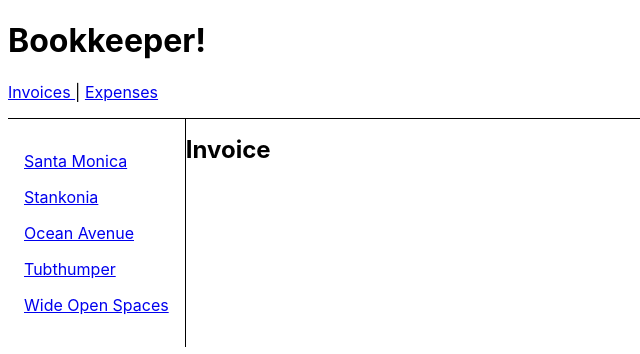
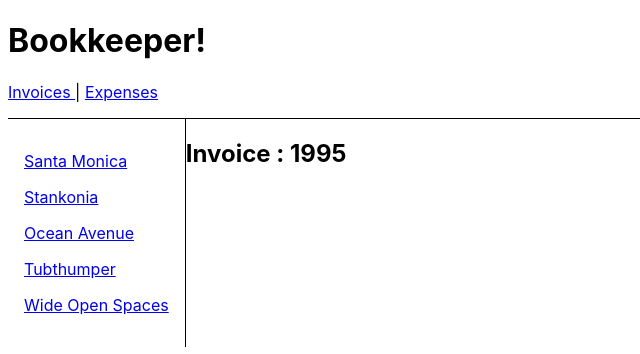
Before and after one commit to ManiShankarGajavelli/BookKeeper-router, a React (Vite) app: page /invoices/1995 in a window 1280 px wide. Shown: the top 354 px of the page, without its empty margins (0-640 px from the left). Built offline with nearby package versions, Linux system fonts and the light colour scheme.

Commit message:
1 file modified

```diff
--- a/src/routes/invoice.jsx
+++ b/src/routes/invoice.jsx
@@ -1,7 +1,6 @@
+import { useParams } from 'react-router-dom';
+
 export default function Invoice() {
-  return (
-    <main style={{ padding: '1rem 0' }}>
-      <h2>Invoice</h2>
-    </main>
-  );
+  let params = useParams();
+  return <h2>Invoice : {params.invoiceId} </h2>;
 }
```
